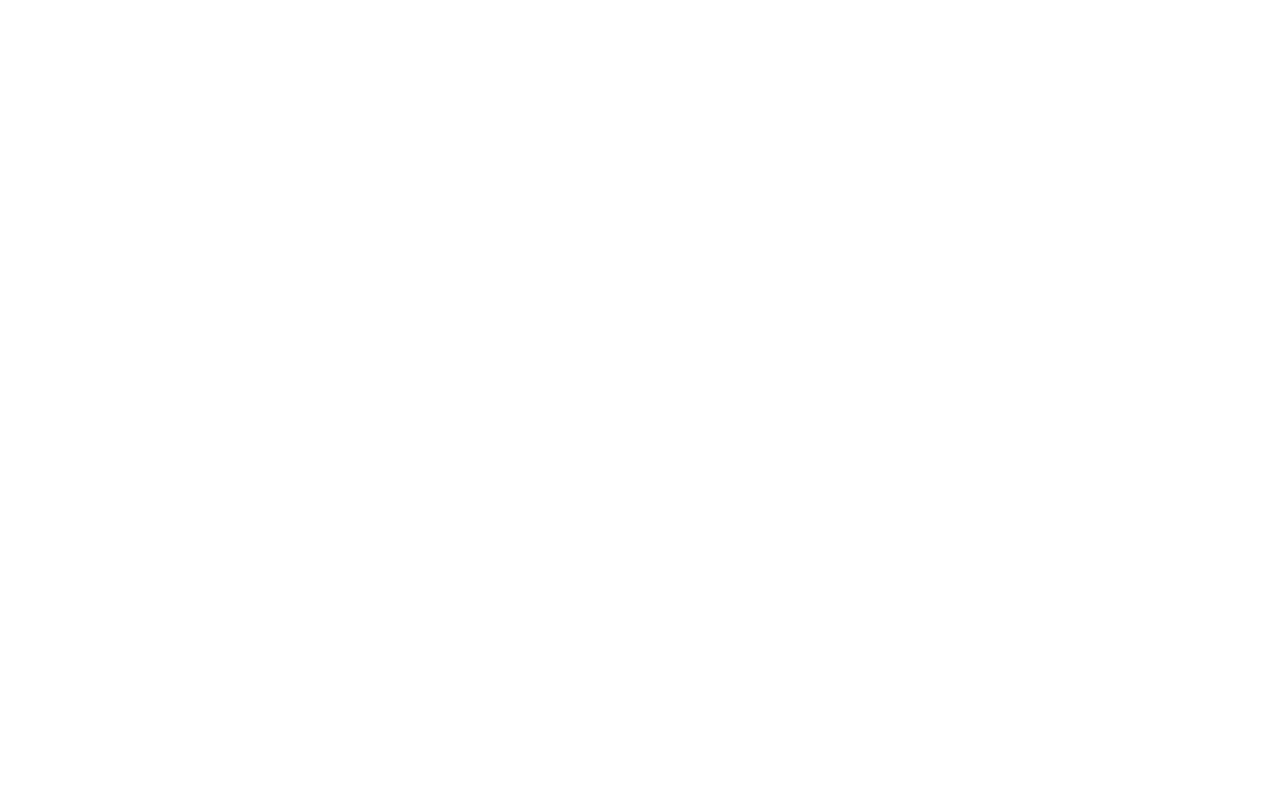
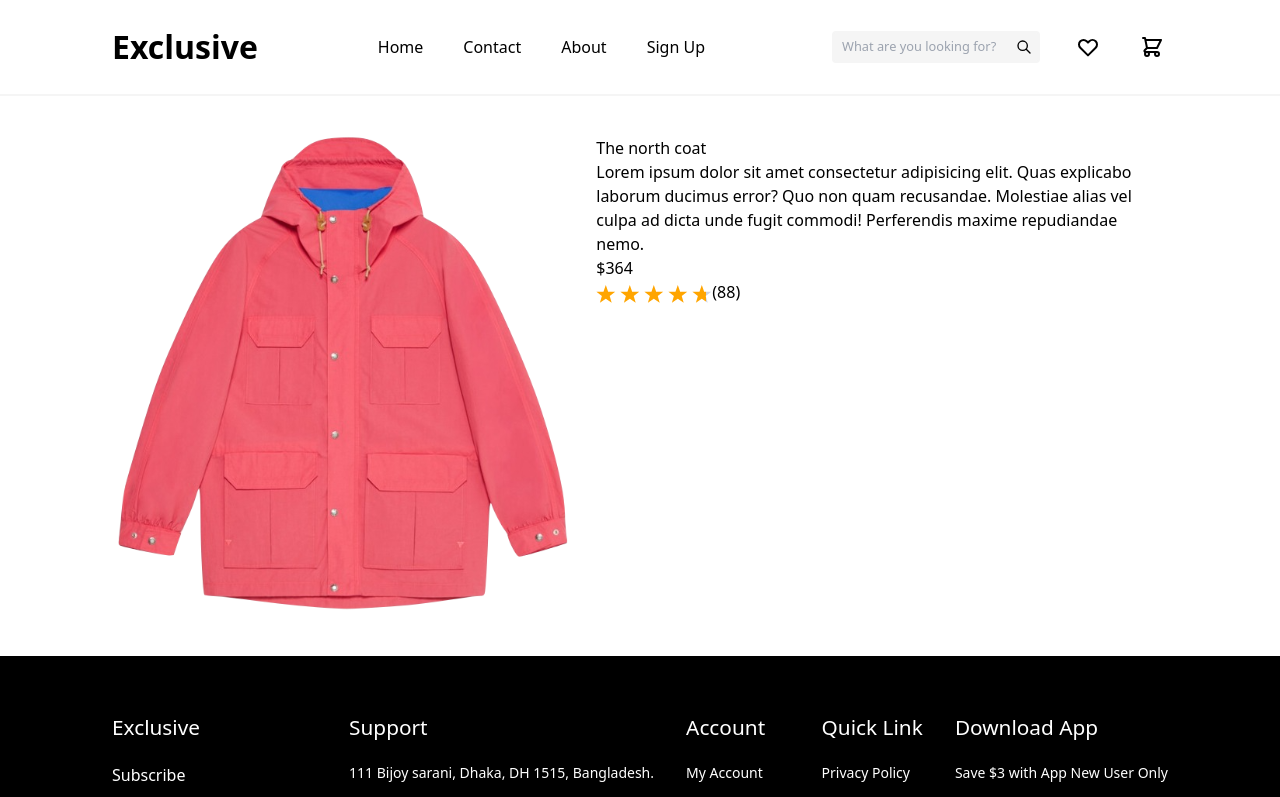
Before and after one commit to chuma-beep/Exclusive-Ecommerce-, a React (Vite) app: page /product/bs1 in a window 1280 px wide. Before the commit this address had no page. Shown: the top 797 px of the page. Built offline with nearby package versions, Linux system fonts and the light colour scheme.

Commit message:
add: search product by name

```diff
--- a/src/App.jsx
+++ b/src/App.jsx
@@ -7,6 +7,7 @@ import Checkout from "./components/Checkout";
 import Wishlist from "./components/Wishlist";
 import SignUp from "./components/SignUp"
 import Login from "./components/Login"
+import ViewProduct from "./components/ViewProduct";
 
 function App() {
   return (
@@ -20,6 +21,7 @@ function App() {
         <Route path="/checkout" element={<Checkout />} />
         <Route path="/cart" element={<Cart />} />
         <Route path="/wishlist" element={<Wishlist />} />
+        <Route path="/product/:productID" element={<ViewProduct />} />
         {/* <Route path="/*" element={<NotFound />} /> */}
       </Routes>
     </Router>
--- a/src/components/Header.jsx
+++ b/src/components/Header.jsx
@@ -4,33 +4,107 @@ import {
   HiOutlineHeart,
   HiOutlineShoppingCart,
 } from "react-icons/hi";
+import { useRef, useState, useEffect } from "react";
+import { allProductsStore } from "../data/allProductsStore.json";
+
 export default function Header() {
+  const inputValueRef = useRef();
+  const [searchQuery, setSearchQuery] = useState("");
+  const [searchedProduct, setSearedProduct] = useState([]);
+
+  const handleSearch = () => {
+    const inputValue = inputValueRef.current.value;
+    setSearchQuery(inputValue);
+  };
+
+  useEffect(() => {
+    const filterSearchedProduct = allProductsStore.filter((product) => {
+      const nameMatch = product.name
+        .toLowerCase()
+        .includes(searchQuery.toLowerCase());
+
+      return nameMatch;
+    });
+
+    setSearedProduct(filterSearchedProduct);
+  }, [searchQuery]);
+
   return (
-    <header className="flex w-full h-[6rem] px-28 gap-[7rem] items-center border-b-2 border-b-secondary">
-      <Link className="text-[2rem] font-bold" to="/">Exclusive</Link>
+    <header className="flex w-full h-[6rem] px-28 gap-[7rem] items-center border-b-2 border-b-secondary relative">
+      <Link className="text-[2rem] font-bold" to="/">
+        Exclusive
+      </Link>
       <div className="flex w-full h-full items-center justify-between">
         <nav className="flex gap-6">
-          <NavLink className="px-2 py-1 hover:underline font-medium" to="/">Home</NavLink>
-          <NavLink className="px-2 py-1 hover:underline font-medium" to="/contact">Contact</NavLink>
-          <NavLink className="px-2 py-1 hover:underline font-medium" to="/about">About</NavLink>
-          <NavLink className="px-2 py-1 hover:underline font-medium" to="/signup">Sign Up</NavLink>
-
+          <NavLink className="px-2 py-1 hover:underline font-medium" to="/">
+            Home
+          </NavLink>
+          <NavLink
+            className="px-2 py-1 hover:underline font-medium"
+            to="/contact"
+          >
+            Contact
+          </NavLink>
+          <NavLink
+            className="px-2 py-1 hover:underline font-medium"
+            to="/about"
+          >
+            About
+          </NavLink>
+          <NavLink
+            className="px-2 py-1 hover:underline font-medium"
+            to="/signup"
+          >
+            Sign Up
+          </NavLink>
         </nav>
         <div className="flex items-center justify-center gap-8">
           <div className="flex items-center relative">
-            <input className="rounded bg-secondary pl-2 pr-10 py-1 text-[0.8rem] w-[13rem] border-2 transition-all border-secondary hover:border-active outline-active" placeholder="What are you looking for?" />
+            <input
+              ref={inputValueRef}
+              onChange={handleSearch}
+              className="rounded bg-secondary pl-2 pr-10 py-1 text-[0.8rem] w-[13rem] border-2 transition-all border-secondary hover:border-active outline-active"
+              placeholder="What are you looking for?"
+            />
             <HiOutlineSearch className="absolute right-2" />
           </div>
           <div className="flex gap-8 items-center">
-            <Link className="flex items-center justify-center w-[2rem] h-[2rem] rounded-2xl hover:bg-secondary" to="/Wishlist">
-              <HiOutlineHeart className="w-full h-full p-1"/>
+            <Link
+              className="flex items-center justify-center w-[2rem] h-[2rem] rounded-2xl hover:bg-secondary"
+              to="/wishlist"
+            >
+              <HiOutlineHeart className="w-full h-full p-1" />
             </Link>
-            <Link className="flex items-center justify-center w-[2rem] h-[2rem] rounded-2xl hover:bg-secondary" to="/Cart">
+            <Link
+              className="flex items-center justify-center w-[2rem] h-[2rem] rounded-2xl hover:bg-secondary"
+              to="/cart"
+            >
               <HiOutlineShoppingCart className="w-full h-full p-1" />
             </Link>
           </div>
         </div>
       </div>
+      {searchQuery && (
+        <ul className="w-[30rem] min-h-max max-h-[32rem] overflow-y-scroll z-20 bg-secondary absolute top-full right-[7rem] p-6 rounded-b-md flex flex-col gap-2">
+        {searchedProduct.map((product) => {
+          return (
+            <li key={product.id}>
+              <Link
+                to={`/product/${product.id}`}
+                className="transition-all hover:text-action hover:underline flex gap-6 items-center"
+              >
+                <img
+                  className="w-[1rem] h-[1rem]"
+                  src={product.img}
+                  alt={product.alt}
+                />
+                {product.name}
+              </Link>
+            </li>
+          );
+        })}
+      </ul>
+      )}
     </header>
   );
 }
--- /dev/null
+++ b/src/components/ViewProduct.jsx
@@ -0,0 +1,43 @@
+import Footer from "./Footer";
+import Header from "./Header";
+import { useParams } from "react-router-dom";
+import { allProductsStore } from "../data/allProductsStore.json";
+import { useState, useEffect } from "react";
+import StarRatings from "react-star-ratings";
+
+export default function ViewProduct() {
+  const { productID } = useParams();
+  const [currentProduct, setCurrentProduct] = useState([]);
+
+  useEffect(() => {
+    for (let product of allProductsStore) {
+      if (productID === product.id) {
+        setCurrentProduct(product);
+      }
+    }
+  }, [setCurrentProduct, productID]);
+
+  return (
+    <>
+      <Header />
+      <section className="w-full h-[70%] px-28 py-10 flex gap-6 justify-between">
+        <img src={currentProduct.img} alt={currentProduct.alt} />
+        <div>
+          <h2>{currentProduct.name}</h2>
+          <p>{currentProduct.description}</p>
+          <p>${currentProduct.price}</p>
+          <div>
+            <StarRatings
+              rating={currentProduct.stars}
+              starDimension="20px"
+              starSpacing="2px"
+              starRatedColor="orange"
+            />
+            <span>({currentProduct["times rated"]})</span>
+          </div>
+        </div>
+      </section>
+      <Footer />
+    </>
+  );
+}
--- a/src/data/allProductsStore.json
+++ b/src/data/allProductsStore.json
@@ -7,6 +7,7 @@
       "discount-price": 245,
       "img": "/best-selling-img/coat.svg",
       "alt": "game pad",
+      "description": "Lorem ipsum dolor sit amet consectetur adipisicing elit. Quas explicabo laborum ducimus error? Quo non quam recusandae. Molestiae alias vel culpa ad dicta unde fugit commodi! Perferendis maxime repudiandae nemo.",
       "stars": 4.7,
       "times rated": 88
     },
@@ -17,6 +18,7 @@
       "discount-price": 960,
       "img": "/best-selling-img/duffle-bag.svg",
       "alt": "keyboard",
+      "description": "Lorem ipsum dolor sit amet consectetur adipisicing elit. Quas explicabo laborum ducimus error? Quo non quam recusandae. Molestiae alias vel culpa ad dicta unde fugit commodi! Perferendis maxime repudiandae nemo.",
       "stars": 5,
       "times rated": 75
     },
@@ -27,6 +29,7 @@
       "discount-price": 370,
       "img": "/flash-sales-img/monitor.png",
       "alt": "monitor",
+      "description": "Lorem ipsum dolor sit amet consectetur adipisicing elit. Quas explicabo laborum ducimus error? Quo non quam recusandae. Molestiae alias vel culpa ad dicta unde fugit commodi! Perferendis maxime repudiandae nemo.",
       "stars": 4.3,
       "times rated": 99
     },
@@ -37,6 +40,7 @@
       "discount-price": 375,
       "img": "/best-selling-img/cpu-cooler.svg",
       "alt": "chair",
+      "description": "Lorem ipsum dolor sit amet consectetur adipisicing elit. Quas explicabo laborum ducimus error? Quo non quam recusandae. Molestiae alias vel culpa ad dicta unde fugit commodi! Perferendis maxime repudiandae nemo.",
       "stars": 3.9,
       "times rated": 99
     },
@@ -47,6 +51,7 @@
       "discount-price": 470,
       "img": "/best-selling-img/bookshelf.svg",
       "alt": "jacket",
+      "description": "Lorem ipsum dolor sit amet consectetur adipisicing elit. Quas explicabo laborum ducimus error? Quo non quam recusandae. Molestiae alias vel culpa ad dicta unde fugit commodi! Perferendis maxime repudiandae nemo.",
       "stars": 5,
       "times rated": 55
     },
@@ -57,6 +62,7 @@
       "discount-price": 570,
       "img": "/flash-sales-img/laptop.png",
       "alt": "laptop",
+      "description": "Lorem ipsum dolor sit amet consectetur adipisicing elit. Quas explicabo laborum ducimus error? Quo non quam recusandae. Molestiae alias vel culpa ad dicta unde fugit commodi! Perferendis maxime repudiandae nemo.",
       "stars": 5,
       "times rated": 325
     },
@@ -68,6 +74,7 @@
       "new": "new",
       "img": "/explore-products-img/dog-food.svg",
       "alt": "dog food",
+      "description": "Lorem ipsum dolor sit amet consectetur adipisicing elit. Quas explicabo laborum ducimus error? Quo non quam recusandae. Molestiae alias vel culpa ad dicta unde fugit commodi! Perferendis maxime repudiandae nemo.",
       "stars": 5,
       "times rated": 34
     },
@@ -78,6 +85,7 @@
       "new": "new",
       "img": "/explore-products-img/game-pad-b.svg",
       "alt": "game pad",
+      "description": "Lorem ipsum dolor sit amet consectetur adipisicing elit. Quas explicabo laborum ducimus error? Quo non quam recusandae. Molestiae alias vel culpa ad dicta unde fugit commodi! Perferendis maxime repudiandae nemo.",
       "stars": 5,
       "times rated": 88
     },
@@ -87,6 +95,7 @@
       "price": 1160,
       "img": "/explore-products-img/camera.svg",
       "alt": "keyboard",
+      "description": "Lorem ipsum dolor sit amet consectetur adipisicing elit. Quas explicabo laborum ducimus error? Quo non quam recusandae. Molestiae alias vel culpa ad dicta unde fugit commodi! Perferendis maxime repudiandae nemo.",
       "stars": 4.5,
       "times rated": 75
     },
@@ -97,6 +106,7 @@
       "new": "new",
       "img": "/explore-products-img/product-set.svg",
       "alt": "keyboard",
+      "description": "Lorem ipsum dolor sit amet consectetur adipisicing elit. Quas explicabo laborum ducimus error? Quo non quam recusandae. Molestiae alias vel culpa ad dicta unde fugit commodi! Perferendis maxime repudiandae nemo.",
       "stars": 5,
       "times rated": 75
     },
@@ -106,6 +116,7 @@
       "price": 400,
       "img": "/flash-sales-img/monitor.png",
       "alt": "monitor",
+      "description": "Lorem ipsum dolor sit amet consectetur adipisicing elit. Quas explicabo laborum ducimus error? Quo non quam recusandae. Molestiae alias vel culpa ad dicta unde fugit commodi! Perferendis maxime repudiandae nemo.",
       "stars": 5,
       "times rated": 99
     },
@@ -115,6 +126,7 @@
       "price": 400,
       "img": "/flash-sales-img/chair.png",
       "alt": "chair",
+      "description": "Lorem ipsum dolor sit amet consectetur adipisicing elit. Quas explicabo laborum ducimus error? Quo non quam recusandae. Molestiae alias vel culpa ad dicta unde fugit commodi! Perferendis maxime repudiandae nemo.",
       "stars": 5,
       "times rated": 99
     },
@@ -124,6 +136,7 @@
       "price": 940,
       "img": "/explore-products-img/car.svg",
       "alt": "chair",
+      "description": "Lorem ipsum dolor sit amet consectetur adipisicing elit. Quas explicabo laborum ducimus error? Quo non quam recusandae. Molestiae alias vel culpa ad dicta unde fugit commodi! Perferendis maxime repudiandae nemo.",
       "stars": 5,
       "times rated": 99
     },
@@ -133,6 +146,7 @@
       "price": 660,
       "img": "/flash-sales-img/jacket.png",
       "alt": "jacket",
+      "description": "Lorem ipsum dolor sit amet consectetur adipisicing elit. Quas explicabo laborum ducimus error? Quo non quam recusandae. Molestiae alias vel culpa ad dicta unde fugit commodi! Perferendis maxime repudiandae nemo.",
       "stars": 5,
       "times rated": 55
     },
@@ -143,6 +157,7 @@
       "new": "new",
       "img": "/explore-products-img/football-boots.svg",
       "alt": "game pad",
+      "description": "Lorem ipsum dolor sit amet consectetur adipisicing elit. Quas explicabo laborum ducimus error? Quo non quam recusandae. Molestiae alias vel culpa ad dicta unde fugit commodi! Perferendis maxime repudiandae nemo.",
       "stars": 5,
       "times rated": 88
     },
@@ -153,6 +168,7 @@
       "new": "new",
       "img": "/flash-sales-img/game-pad.png",
       "alt": "game pad",
+      "description": "Lorem ipsum dolor sit amet consectetur adipisicing elit. Quas explicabo laborum ducimus error? Quo non quam recusandae. Molestiae alias vel culpa ad dicta unde fugit commodi! Perferendis maxime repudiandae nemo.",
       "stars": 3.5,
       "times rated": 88
     },
@@ -163,6 +179,7 @@
       "new": "new",
       "img": "/flash-sales-img/keyboard.png",
       "alt": "keyboard",
+      "description": "Lorem ipsum dolor sit amet consectetur adipisicing elit. Quas explicabo laborum ducimus error? Quo non quam recusandae. Molestiae alias vel culpa ad dicta unde fugit commodi! Perferendis maxime repudiandae nemo.",
       "stars": 5,
       "times rated": 75
     },
@@ -172,6 +189,7 @@
       "price": 700,
       "img": "/flash-sales-img/laptop.png",
       "alt": "laptop",
+      "description": "Lorem ipsum dolor sit amet consectetur adipisicing elit. Quas explicabo laborum ducimus error? Quo non quam recusandae. Molestiae alias vel culpa ad dicta unde fugit commodi! Perferendis maxime repudiandae nemo.",
       "stars": 5,
       "times rated": 325
     },
@@ -184,6 +202,7 @@
       "discount-percentage": "40%",
       "img": "/flash-sales-img/game-pad.png",
       "alt": "game pad",
+      "description": "Lorem ipsum dolor sit amet consectetur adipisicing elit. Quas explicabo laborum ducimus error? Quo non quam recusandae. Molestiae alias vel culpa ad dicta unde fugit commodi! Perferendis maxime repudiandae nemo.",
       "stars": 4.2,
       "times rated": 88
     },
@@ -195,6 +214,7 @@
       "discount-percentage": "35%",
       "img": "/flash-sales-img/keyboard.png",
       "alt": "keyboard",
+      "description": "Lorem ipsum dolor sit amet consectetur adipisicing elit. Quas explicabo laborum ducimus error? Quo non quam recusandae. Molestiae alias vel culpa ad dicta unde fugit commodi! Perferendis maxime repudiandae nemo.",
       "stars": 5,
       "times rated": 75
     },
@@ -206,6 +226,7 @@
       "discount-percentage": "50%",
       "img": "/flash-sales-img/monitor.png",
       "alt": "monitor",
+      "description": "Lorem ipsum dolor sit amet consectetur adipisicing elit. Quas explicabo laborum ducimus error? Quo non quam recusandae. Molestiae alias vel culpa ad dicta unde fugit commodi! Perferendis maxime repudiandae nemo.",
       "stars": 5,
       "times rated": 99
     },
@@ -217,6 +238,7 @@
       "discount-percentage": "40%",
       "img": "/flash-sales-img/chair.png",
       "alt": "chair",
+      "description": "Lorem ipsum dolor sit amet consectetur adipisicing elit. Quas explicabo laborum ducimus error? Quo non quam recusandae. Molestiae alias vel culpa ad dicta unde fugit commodi! Perferendis maxime repudiandae nemo.",
       "stars": 3.9,
       "times rated": 99
     },
@@ -228,6 +250,7 @@
       "discount-percentage": "42%",
       "img": "/flash-sales-img/jacket.png",
       "alt": "jacket",
+      "description": "Lorem ipsum dolor sit amet consectetur adipisicing elit. Quas explicabo laborum ducimus error? Quo non quam recusandae. Molestiae alias vel culpa ad dicta unde fugit commodi! Perferendis maxime repudiandae nemo.",
       "stars": 5,
       "times rated": 55
     },
@@ -239,6 +262,8 @@
       "discount-percentage": "20%",
       "img": "/flash-sales-img/laptop.png",
       "alt": "laptop",
+      "description": "Lorem ipsum dolor sit amet consectetur adipisicing elit. Quas explicabo laborum ducimus error? Quo non quam recusandae. Molestiae alias vel culpa ad dicta unde fugit commodi! Perferendis maxime repudiandae nemo.",
+      "stars": 5,
       "times rated": 325
     },
 
@@ -250,6 +275,7 @@
       "discount-percentage": "20%",
       "img": "/flash-sales-img/laptop.png",
       "alt": "laptop",
+      "description": "Lorem ipsum dolor sit amet consectetur adipisicing elit. Quas explicabo laborum ducimus error? Quo non quam recusandae. Molestiae alias vel culpa ad dicta unde fugit commodi! Perferendis maxime repudiandae nemo.",
       "stars": 5,
       "times rated": 325
     },
@@ -261,6 +287,7 @@
       "discount-percentage": "50%",
       "img": "/flash-sales-img/monitor.png",
       "alt": "monitor",
+      "description": "Lorem ipsum dolor sit amet consectetur adipisicing elit. Quas explicabo laborum ducimus error? Quo non quam recusandae. Molestiae alias vel culpa ad dicta unde fugit commodi! Perferendis maxime repudiandae nemo.",
       "stars": 5,
       "times rated": 99
     },
@@ -272,6 +299,7 @@
       "discount-percentage": "40%",
       "img": "/flash-sales-img/game-pad.png",
       "alt": "game pad",
+      "description": "Lorem ipsum dolor sit amet consectetur adipisicing elit. Quas explicabo laborum ducimus error? Quo non quam recusandae. Molestiae alias vel culpa ad dicta unde fugit commodi! Perferendis maxime repudiandae nemo.",
       "stars": 5,
       "times rated": 88
     },
@@ -283,49 +311,9 @@
       "discount-percentage": "35%",
       "img": "/flash-sales-img/keyboard.png",
       "alt": "keyboard",
+      "description": "Lorem ipsum dolor sit amet consectetur adipisicing elit. Quas explicabo laborum ducimus error? Quo non quam recusandae. Molestiae alias vel culpa ad dicta unde fugit commodi! Perferendis maxime repudiandae nemo.",
       "stars": 5,
       "times rated": 75
-    },
-
-    {
-      "id": "newarr1",
-      "product": "PlayStation 5",
-      "src": "/new-arrival-img/ps5.svg",
-      "alt": "PlayStation 5",
-      "description": "Black and White version of the PS5 coming out on sale.",
-      "shop link": "/",
-      "stars": 5,
-      "times rated": 93
-    },
-    {
-      "id": "newarr2",
-      "product": "Women’s Collections",
-      "src": "/new-arrival-img/women-hat.svg",
-      "alt": "woman wearing hat",
-      "description": "Featured woman collections that give you another vibe.",
-      "shop link": "/",
-      "stars": 5,
-      "times rated": 92
-    },
-    {
-      "id": "newarr3",
-      "product": "Speakers",
-      "src": "/new-arrival-img/speakers.svg",
-      "alt": "Speakers",
-      "description": "Amazon wireless speakers",
-      "shop link": "/",
-      "stars": 4.3,
-      "times rated": 24
-    },
-    {
-      "id": "newarr4",
-      "product": "Perfume",
-      "src": "/new-arrival-img/perfumes.svg",
-      "alt": "Perfume",
-      "description": "GUCCI INTENSE OUD EDP",
-      "shop link": "/",
-      "stars": 5,
-      "times rated": 99
     }
   ]
 }
```
Also changed, not shown: 1 other file (tests, documents, lock files or other folders).
